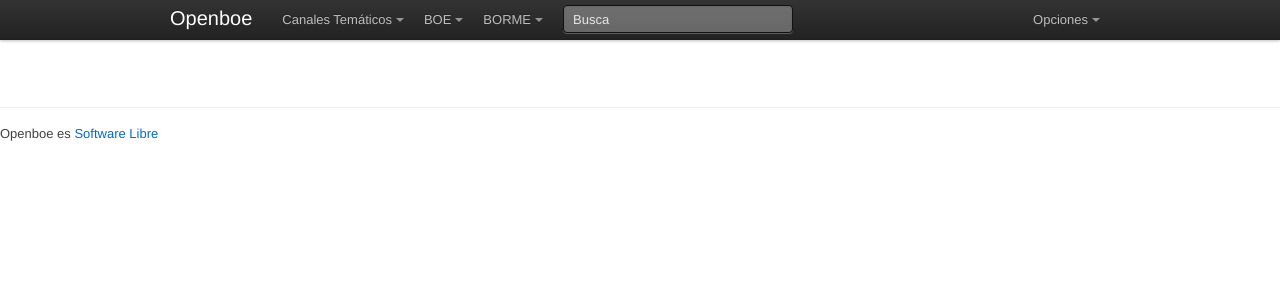
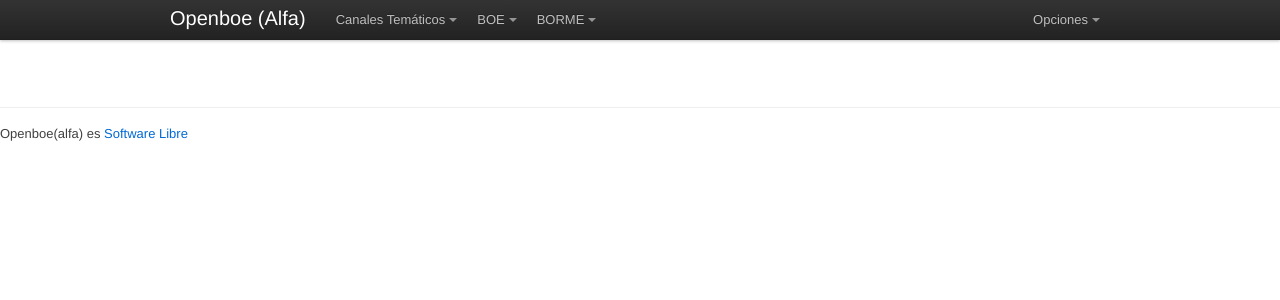
Before and after one commit to javaguirre/openboe, a Flask app: template templates/base.html in a window 1280 px wide. Shown: the top 300 px of the page. Run offline with Flask 2, Linux system fonts and the light colour scheme; the template is opened without the code that fills it, so the values that code supplies are empty; some libraries are stand-ins or nearby versions.

Commit message:
Fixing alfa

```diff
--- a/application.py
+++ b/application.py
@@ -70,7 +70,7 @@ def treat_request(type_feed, request, name):
 
 @app.route("/")
 def index():
-    return render_template("index.html", topics=topics)
+    return render_template("index.html", topics=topics, boes=boes, bormes=bormes)
 
 
 @app.route("/feed/<name>", methods=['GET', 'POST'])
--- a/templates/base.html
+++ b/templates/base.html
@@ -14,7 +14,7 @@
     <div class="topbar" data-dropdown="dropdown">
         <div class="topbar-inner">
             <div class="container">
-                <a class="brand" href="{{ url_for('index') }}">Openboe</a>
+                <a class="brand" href="{{ url_for('index') }}">Openboe (Alfa)</a>
                 <ul class="nav">
                     <li class="dropdown">
                         <a href="#" class="dropdown-toggle">Canales Temáticos</a>
@@ -47,9 +47,6 @@
                         </ul>
                     </li>
                 </ul>
-                <form class="pull-left" method="post">
-                    <input type="text" placeholder="Busca" name="q">
-                </form>
 
                 <ul class="nav secondary-nav">
                     <li class="dropdown">
@@ -68,7 +65,7 @@
     </div>
 <footer class="footer">
     <div class="pull-left">
-        Openboe es <a href="https://github.com/javaguirre/openboe">Software Libre</a>
+        Openboe(alfa) es <a href="https://github.com/javaguirre/openboe">Software Libre</a>
     </div>
 </footer>
 </body>
```
